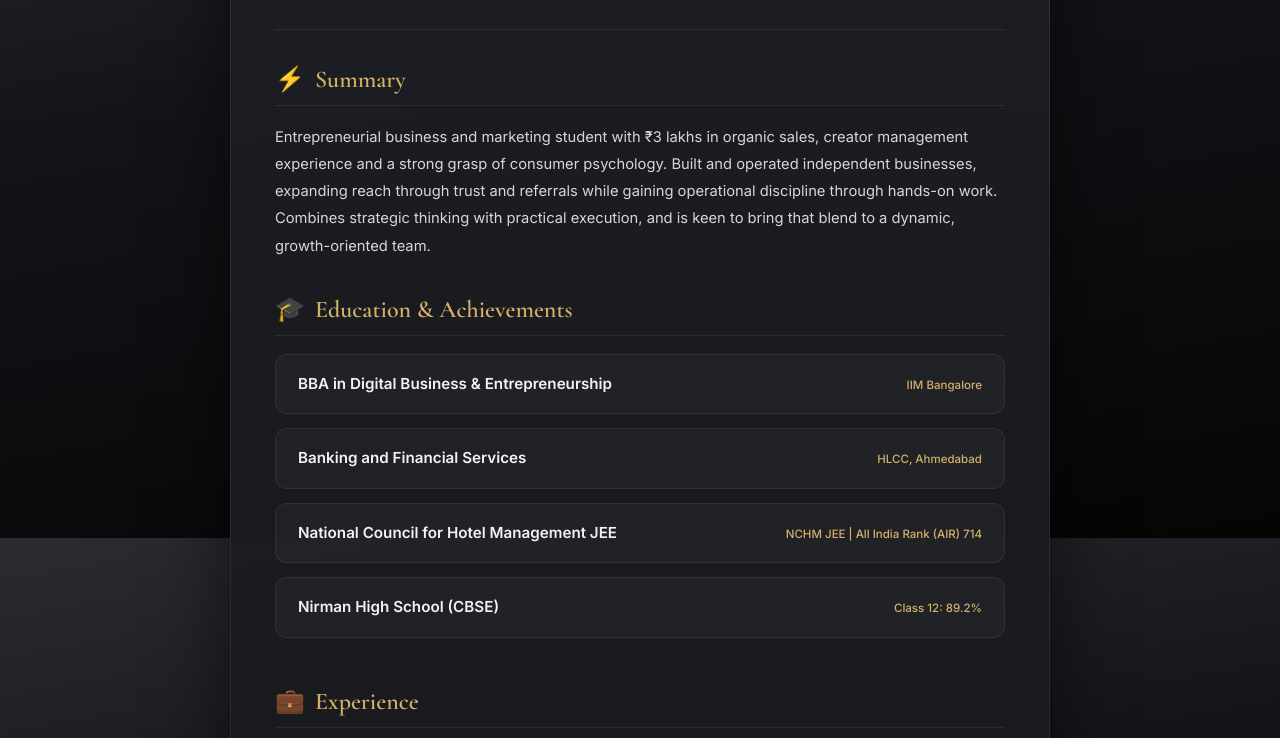
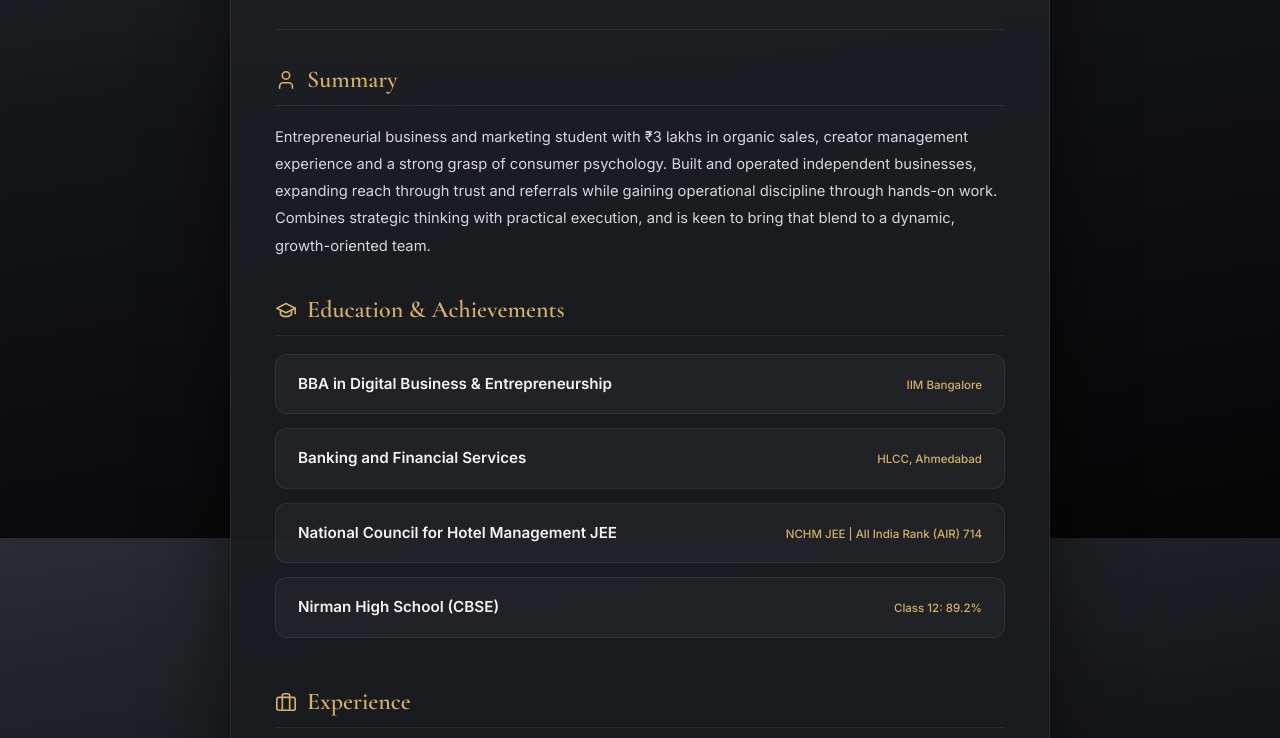
Before and after one commit to aashr4y/ResumeWebsite, a plain HTML site: page index.html in a window 1280 px wide. Shown: the part 262-1000 px from the top of the page. Drawn offline with nearby package versions, Linux system fonts and the light colour scheme.

Commit message:
Update index.html

```diff
--- a/index.html
+++ b/index.html
@@ -42,31 +42,56 @@
 
     <!-- SUMMARY -->
     <section id="about" class="section">
-      <h2 class="section-title"><span class="icon">⚡</span> Summary</h2>
+      <h2 class="section-title">
+        <span class="icon">
+          <svg viewBox="0 0 24 24" fill="none" stroke="currentColor" stroke-width="1.8" stroke-linecap="round" stroke-linejoin="round" aria-hidden="true"><path d="M19 21v-2a4 4 0 0 0-4-4H9a4 4 0 0 0-4 4v2"/><circle cx="12" cy="7" r="4"/></svg>
+        </span>
+        Summary
+      </h2>
       <p id="r-summary" class="summary-text"></p>
     </section>
 
     <!-- EDUCATION -->
     <section id="education" class="section">
-      <h2 class="section-title"><span class="icon">🎓</span> Education &amp; Achievements</h2>
+      <h2 class="section-title">
+        <span class="icon">
+          <svg viewBox="0 0 24 24" fill="none" stroke="currentColor" stroke-width="1.8" stroke-linecap="round" stroke-linejoin="round" aria-hidden="true"><path d="M22 10 12 5 2 10l10 5 10-5z"/><path d="M6 12v5c3 3 9 3 12 0v-5"/><path d="M22 10v6"/></svg>
+        </span>
+        Education &amp; Achievements
+      </h2>
       <div id="r-education"></div>
     </section>
 
     <!-- EXPERIENCE -->
     <section id="experience" class="section">
-      <h2 class="section-title"><span class="icon">💼</span> Experience</h2>
+      <h2 class="section-title">
+        <span class="icon">
+          <svg viewBox="0 0 24 24" fill="none" stroke="currentColor" stroke-width="1.8" stroke-linecap="round" stroke-linejoin="round" aria-hidden="true"><rect x="2" y="7" width="20" height="14" rx="2"/><path d="M16 21V5a2 2 0 0 0-2-2h-4a2 2 0 0 0-2 2v16"/></svg>
+        </span>
+        Experience
+      </h2>
       <div id="r-experience"></div>
     </section>
 
     <!-- EXTRACURRICULARS -->
     <section id="hobbies" class="section">
-      <h2 class="section-title"><span class="icon">🏆</span> Extracurriculars &amp; Interests</h2>
+      <h2 class="section-title">
+        <span class="icon">
+          <svg viewBox="0 0 24 24" fill="none" stroke="currentColor" stroke-width="1.8" stroke-linecap="round" stroke-linejoin="round" aria-hidden="true"><path d="M6 9H4.5a2.5 2.5 0 0 1 0-5H6"/><path d="M18 9h1.5a2.5 2.5 0 0 0 0-5H18"/><path d="M4 22h16"/><path d="M10 14.66V17c0 .55-.47.98-.97 1.21C7.85 18.75 7 20.24 7 22"/><path d="M14 14.66V17c0 .55.47.98.97 1.21C16.15 18.75 17 20.24 17 22"/><path d="M18 2H6v7a6 6 0 0 0 12 0V2z"/></svg>
+        </span>
+        Extracurriculars &amp; Interests
+      </h2>
       <div id="r-extracurriculars"></div>
     </section>
 
     <!-- SKILLS -->
     <section id="skills" class="section">
-      <h2 class="section-title"><span class="icon">🛠️</span> Skills</h2>
+      <h2 class="section-title">
+        <span class="icon">
+          <svg viewBox="0 0 24 24" fill="none" stroke="currentColor" stroke-width="1.8" stroke-linecap="round" stroke-linejoin="round" aria-hidden="true"><path d="M14.7 6.3a1 1 0 0 0 0 1.4l1.6 1.6a1 1 0 0 0 1.4 0l3.77-3.77a6 6 0 0 1-7.94 7.94l-6.91 6.91a2.12 2.12 0 0 1-3-3l6.91-6.91a6 6 0 0 1 7.94-7.94l-3.76 3.76z"/></svg>
+        </span>
+        Skills
+      </h2>
       <div id="r-skills"></div>
     </section>
 
```
